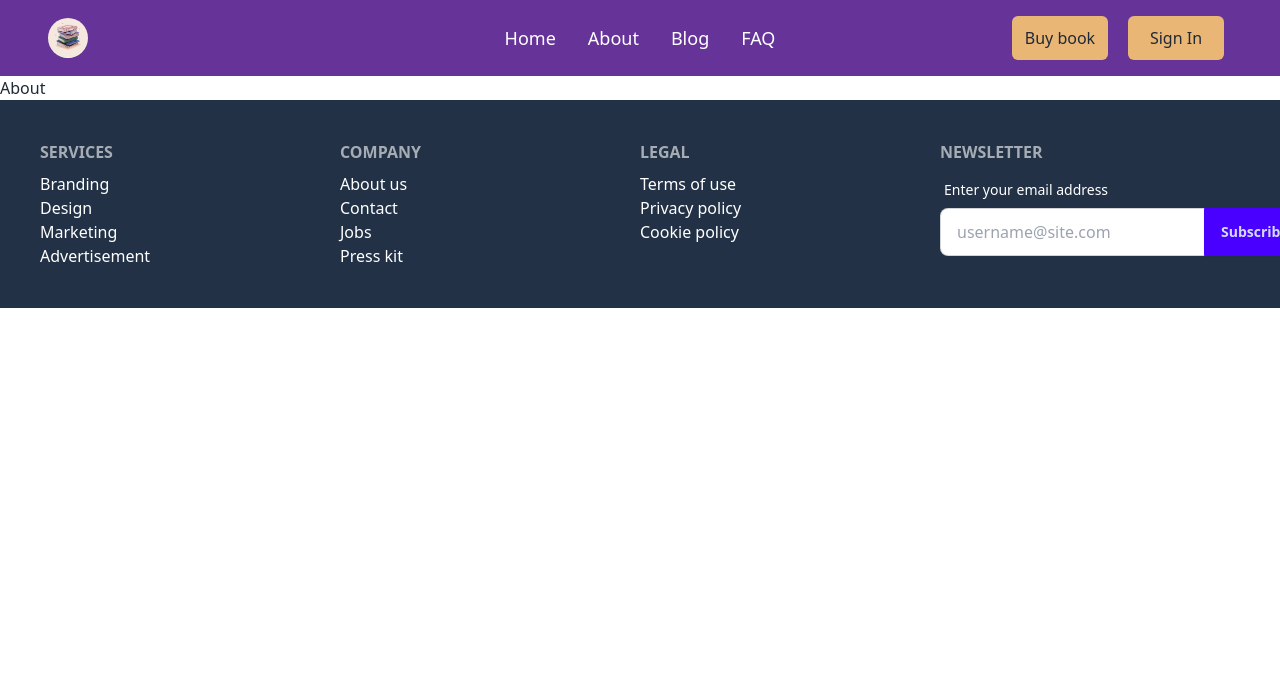
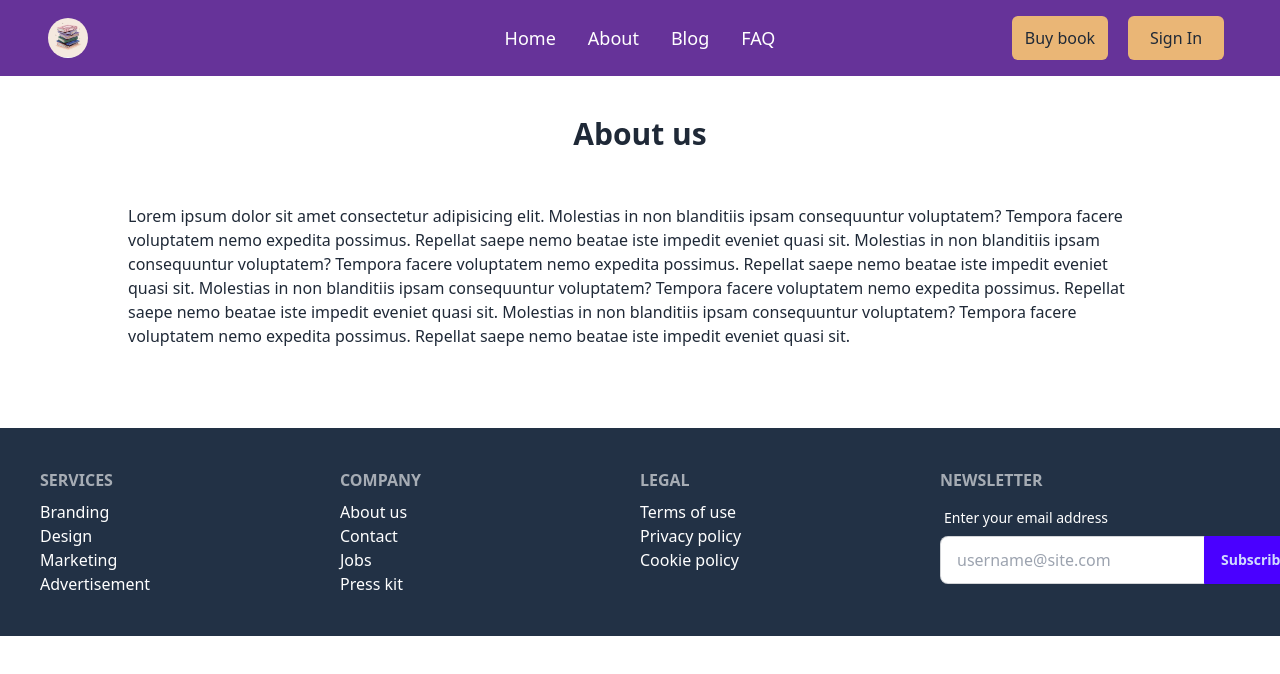
Before and after one commit to muhin08t/portfolio-myself, a React (Vite) app: page /about in a window 1280 px wide. Shown: the top 674 px of the page. Built offline with nearby package versions, Linux system fonts and the light colour scheme.

Commit message:
about and blog page implemented

```diff
--- a/src/pages/About.jsx
+++ b/src/pages/About.jsx
@@ -1,6 +1,25 @@
-// About.js
+import React from 'react';
+
 const About = () => {
-    return <div>About</div>;
-}
+    return (
+        <div className='py-10 px-32 min-h-2/3'>
+             <h1 className="mx-auto text-center font-bold text-3xl pb-3">About us</h1>
+             <p className='py-10'>Lorem ipsum dolor sit amet consectetur adipisicing elit.
+                 Molestias in non blanditiis ipsam consequuntur voluptatem?
+                 Tempora facere voluptatem nemo expedita possimus. Repellat
+                 saepe nemo beatae iste impedit eveniet quasi sit.
+                 Molestias in non blanditiis ipsam consequuntur voluptatem?
+                 Tempora facere voluptatem nemo expedita possimus. Repellat
+                 saepe nemo beatae iste impedit eveniet quasi sit.
+                 Molestias in non blanditiis ipsam consequuntur voluptatem?
+                 Tempora facere voluptatem nemo expedita possimus. Repellat
+                 saepe nemo beatae iste impedit eveniet quasi sit.
+                 Molestias in non blanditiis ipsam consequuntur voluptatem?
+                 Tempora facere voluptatem nemo expedita possimus. Repellat
+                 saepe nemo beatae iste impedit eveniet quasi sit.
+                 </p>
+        </div>
+    );
+};
 
 export default About;
--- a/src/pages/Blog.jsx
+++ b/src/pages/Blog.jsx
@@ -2,8 +2,22 @@ import React from 'react';
 
 const Blog = () => {
     return (
-        <div>
-            Blog
+        <div className='py-10 px-32 min-h-2/3'>
+             <h1 className="mx-auto text-center font-bold text-3xl pb-3">Blog section</h1>
+             <p className='py-10'>Lorem ipsum dolor sit amet consectetur adipisicing elit.
+                 Molestias in non blanditiis ipsam consequuntur voluptatem?
+                 Tempora facere voluptatem nemo expedita possimus. Repellat
+                 saepe nemo beatae iste impedit eveniet quasi sit.
+                 Molestias in non blanditiis ipsam consequuntur voluptatem?
+                 Tempora facere voluptatem nemo expedita possimus. Repellat
+                 saepe nemo beatae iste impedit eveniet quasi sit.
+                 Molestias in non blanditiis ipsam consequuntur voluptatem?
+                 Tempora facere voluptatem nemo expedita possimus. Repellat
+                 saepe nemo beatae iste impedit eveniet quasi sit.
+                 Molestias in non blanditiis ipsam consequuntur voluptatem?
+                 Tempora facere voluptatem nemo expedita possimus. Repellat
+                 saepe nemo beatae iste impedit eveniet quasi sit.
+                 </p>
         </div>
     );
 };
```
